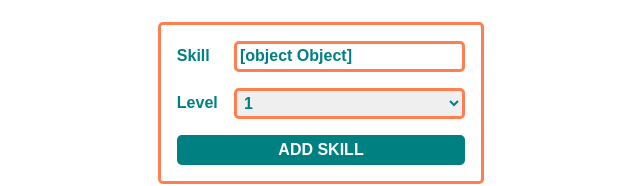
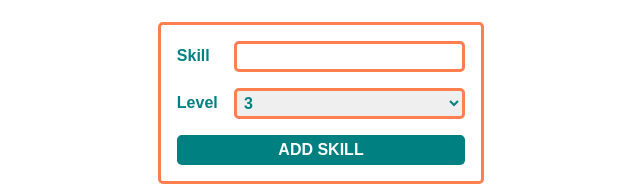
Before and after one commit to ronnepuzondev/react-dev-skills-lab, a React (Create React App) app: page / in a window 1280 px wide. Shown: the part 388-574 px from the top of the page, without its empty margins (319-959 px from the left). Built offline with nearby package versions, Linux system fonts and the light colour scheme.

Commit message:
finished lab

```diff
--- a/src/App.jsx
+++ b/src/App.jsx
@@ -2,7 +2,7 @@ import "./Onefile.css"
 import SkillList from "./SkillList"
 import NewSkillForm from "./NewSkillForm"
 import { useState } from 'react'
-import handleAddSkill from "./NewSkillForm"
+
 
 
 
@@ -16,8 +16,7 @@ function App() {
   ])
 
  function addSkill(skill) {
-  const updatedState = {...skills, skill}
-  setSkills(updatedState)
+  setSkills([...skills, skill])
  }
 
   return (
--- a/src/NewSkillForm.jsx
+++ b/src/NewSkillForm.jsx
@@ -1,10 +1,8 @@
 import { useState } from "react";
-// import App from "./App";
-// import skills from "./App";
-// import setSkills from "./App";
+
 
 function NewSkillForm({addSkill}) {
-  const [newSkill, setNewSkill] = useState([{ name: "", level: 3 }]);
+  const [newSkill, setNewSkill] = useState({ name: "", level: 3 });
 
   const handleAddSkill = (event) => {
     event.preventDefault();
@@ -12,9 +10,6 @@ function NewSkillForm({addSkill}) {
     setNewSkill({ name: "", level: 3 });
   };
 
-//   const handleSkillChange = (event) => {
-//     setNewSkill(event.target.value);
-//   };
 
   const handleChange = (event) => {
     const updatedState = {...newSkill, [event.target.name]:event.target.value}
@@ -26,14 +21,14 @@ function NewSkillForm({addSkill}) {
       <form className="NewSkillForm" onSubmit={handleAddSkill}>
         <label for="skill">Skill</label>
         <input
-          value={newSkill}
+          value={newSkill.name}
           onChange={handleChange}
           className="input"
           type="text"
           name="name"
         ></input>
-        <label for="Level">Level</label>
-        <select className="select" name="level" onChange={handleChange}>
+        <label for="level">Level</label>
+        <select className="select" value={newSkill.level} name="level" onChange={handleChange}>
           <option value={1}>1</option>
           <option value={2}>2</option>
           <option value={3}>3</option>
--- a/src/SkillList.jsx
+++ b/src/SkillList.jsx
@@ -8,4 +8,5 @@ function SkillList({ skills }) {
     return <ul>{skillListItem}</ul>
     }
 
+
 export default SkillList
```
Also changed, not shown: src/SkillListItem.jsx (+7 -7 lines).
